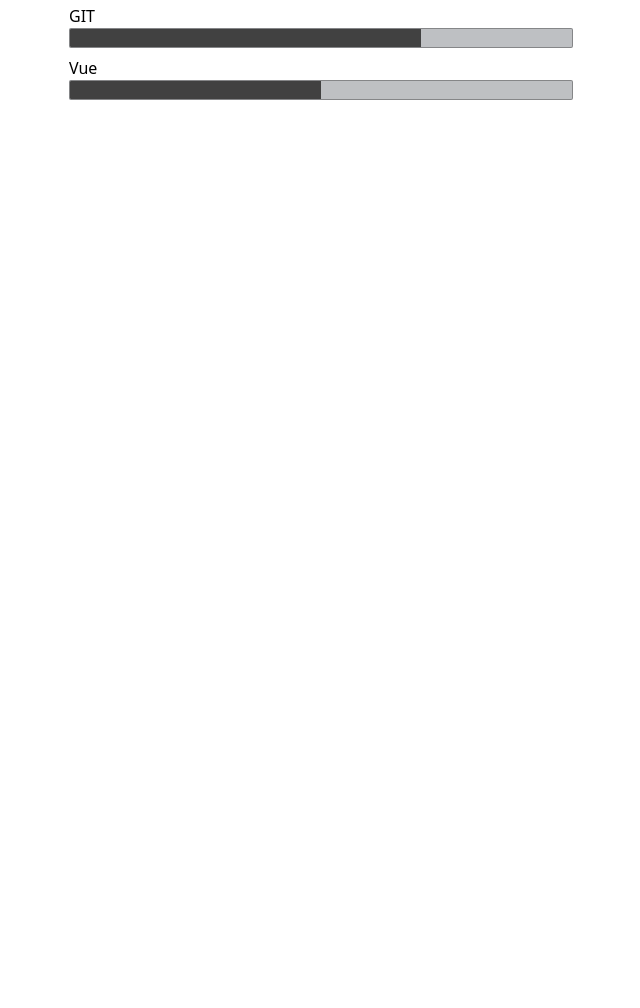
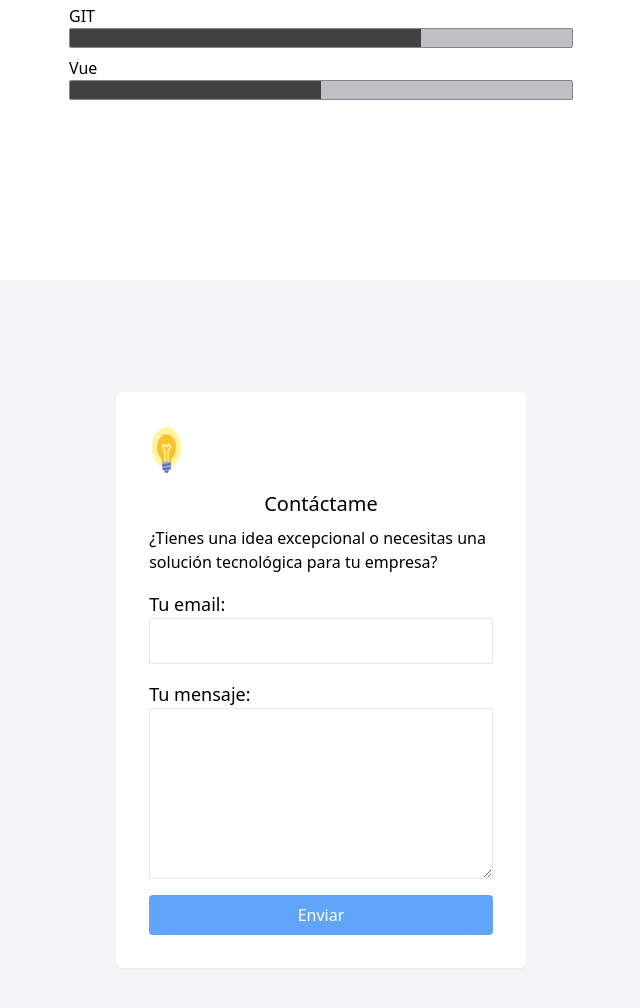
Before and after one commit to salvamn/portafolio-tw, a plain HTML site: page index.html in a window 1280 px wide. Shown: the part 1718-2726 px from the top of the page, without its empty margins (319-959 px from the left). Before the commit the page ends 1998 px from the top, so only its background shows below. Drawn offline with Linux system fonts and the light colour scheme; a script that the page names is missing.

Commit message:
Formulario de contacto y footer

```diff
--- a/index.html
+++ b/index.html
@@ -15,7 +15,8 @@
 <body class="font-quickmono">
 
 
-    <nav class="w-full h-[8svh] flex flex-row p-2 pl-8 pr-8 border-b-2 border-gray-50 shadow-transparent max-sm:border-gray-100">
+    <nav
+        class="w-full h-[8svh] flex flex-row p-2 pl-8 pr-8 border-b-2 border-gray-50 shadow-transparent max-sm:border-[1px] max-sm:border-gray-100 max-sm:shadow-sm">
         <div class="flex items-center w-[20%] h-full max-sm:w-full max-sm:justify-center">
             <h2 class="text-lg font-medium text-gray-700">Salvador Mellado Núñez</h2>
         </div>
@@ -33,12 +34,16 @@
     </nav>
 
 
-    <div id="sobremi"  class="w-full h-[60svh] flex flex-col items-center p-10 max-sm:p-1 max-sm:h-[92svh]">
-        <div class="w-[80%] h-full flex flex-row items-center justify-center max-sm:w-full max-sm:h-full max-sm:flex-col-reverse max-sm:justify-center">
-            <div class="h-[80%] w-[30%] flex items-center justify-center max-sm:w-[20svh] max-sm:h-[20svh] max-sm:hidden">
-                <img src="src/img/foto.jpg" alt="" class="inline-block shrink-0 rounded-[.95rem] w-[200px] h-[250px] max-sm:h-[20svh] msx-sm:w-[20svh]">
+    <div id="sobremi" class="w-full h-[60svh] flex flex-col items-center p-10 max-sm:p-1 max-sm:h-[92svh]">
+        <div
+            class="w-[80%] h-full flex flex-row items-center justify-center max-sm:w-full max-sm:h-full max-sm:flex-col-reverse max-sm:justify-center">
+            <div
+                class="h-[80%] w-[30%] flex items-center justify-center max-sm:w-[20svh] max-sm:h-[20svh] max-sm:hidden">
+                <img src="src/img/foto.jpg" alt=""
+                    class="inline-block shrink-0 rounded-[.95rem] w-[200px] h-[250px] max-sm:h-[20svh] msx-sm:w-[20svh]">
             </div>
-            <div class="w-[60%] h-[90%] flex flex-col justify-between p-2 max-sm:h-full max-sm:w-full max-sm:justify-between">
+            <div
+                class="w-[60%] h-[90%] flex flex-col justify-between p-2 max-sm:h-full max-sm:w-full max-sm:justify-between">
                 <div class="text-sm mt-2">
                     <p class="text-xl mb-4">Bienvenido a mi Portafolio</p>
                     <p>
@@ -386,13 +391,14 @@
 
 
 
-    <div id="habilidades"  class="w-full h-[100vh] flex flex-col items-center justify-center max-sm:p-2">
+    <div id="habilidades" class="w-full h-[100vh] flex flex-col items-center justify-center max-sm:p-2">
         <div class="w-[80%] h-[90%] flex flex-col justify-center items-center mx-sm:w-full max-sm:h-full">
             <div class="h-[10%] mb-4 max-sm:flex max-sm:items-end max-sm:mb-0">
                 <p class="text-xl">Habilidades</p>
             </div>
 
-            <div id="contenedor-habilidades" class="w-[50%] h-[80%] flex flex-col max-sm:h-[90%] max-sm:w-full max-sm:justify-center">
+            <div id="contenedor-habilidades"
+                class="w-[50%] h-[80%] flex flex-col max-sm:h-[90%] max-sm:w-full max-sm:justify-center">
                 <div class="m-1">
                     <h3>HTML</h3>
                     <span class="bar rounded-sm">
@@ -454,7 +460,32 @@
     </div>
 
 
-<!--
+    <div id="contacto"
+        class="w-full h-[100vh] flex flex-col items-center justify-center bg-gray-100 bg-center bg-cover">
+        <div class="w-[80%] h-[90%] flex flex-col justify-center items-center max-sm:w-full max-sm:h-full">
+            <form action="https://formspree.io/f/meqykwlp" method="POST"
+                class="w-[40%] h-[80%] flex flex-col justify-center shadow-sm p-8 rounded-md bg-no-repeat  max-sm:w-full max-sm:h-full">
+
+                <img src="src/img/Idea.png" alt=""
+                    class="h-[10%] w-[10%] items-center mb-4  max-sm:w-[5svh] max-sm:h-[5svh]">
+                <h2 class="text-xl text-center mb-2">Contáctame</h2>
+                <p class="mb-4">¿Tienes una idea excepcional o necesitas una solución tecnológica para tu empresa?</p>
+                <label class="text-lg mb-4">
+                    Tu email:
+                    <input type="email" name="email" class="w-full border rounded-sm p-2">
+                </label>
+                <label class="text-lg mb-4 flex flex-col h-[40%]">
+                    Tu mensaje:
+                    <textarea name="message" class="w-full border rounded-sm p-2 h-[90%]"></textarea>
+                </label>
+                <!-- your other form fields go here -->
+                <button type="submit" class="bg-blue-400 p-2 text-white rounded">Enviar</button>
+            </form>
+        </div>
+    </div>
+
+
+    <!--
     <div id="experiencia" class="w-full h-svh flex flex-col items-center justify-center bg-gray-100">
 
     </div> -->
@@ -462,7 +493,12 @@
 
 
 
-    <footer>
+    <footer class="w-full p-8 h-[50vh]">
+
+        <div class="w-full h-full border-t-2 border-gray-50 flex flex-col justify-end items-center">
+            <h2 class="text-lg font-medium text-gray-700">Salvador Mellado Núñez</h2>
+            <span class="text-sm">©todos los derechos reservados</span>
+        </div>
 
     </footer>
 
--- a/src/index.css
+++ b/src/index.css
@@ -147,3 +147,13 @@
         width: 50%;
     }
 }
+
+
+
+form{
+    background: rgb(255, 255, 255);
+    box-shadow: 0 4px 30px rgba(0, 0, 0, 0.1);
+    backdrop-filter: blur(5px);
+    -webkit-backdrop-filter: blur(5px);
+    border: 1px solid rgba(255, 255, 255, 0.3);
+}
```
Also changed, not shown: src/img/Idea.png (added), src/img/creativo.jpg (added), src/img/fondo.jpg (added), src/output.css.
